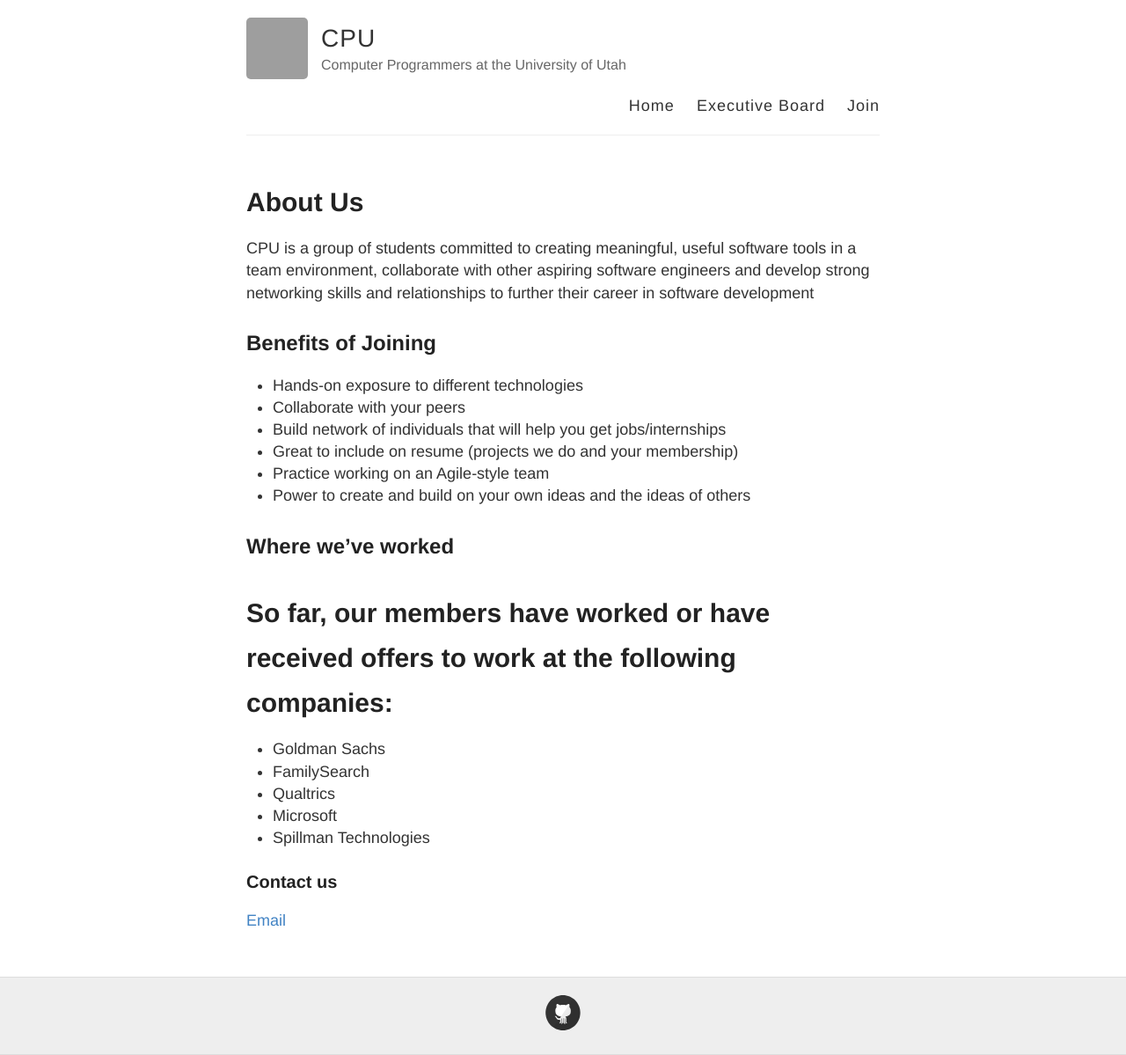
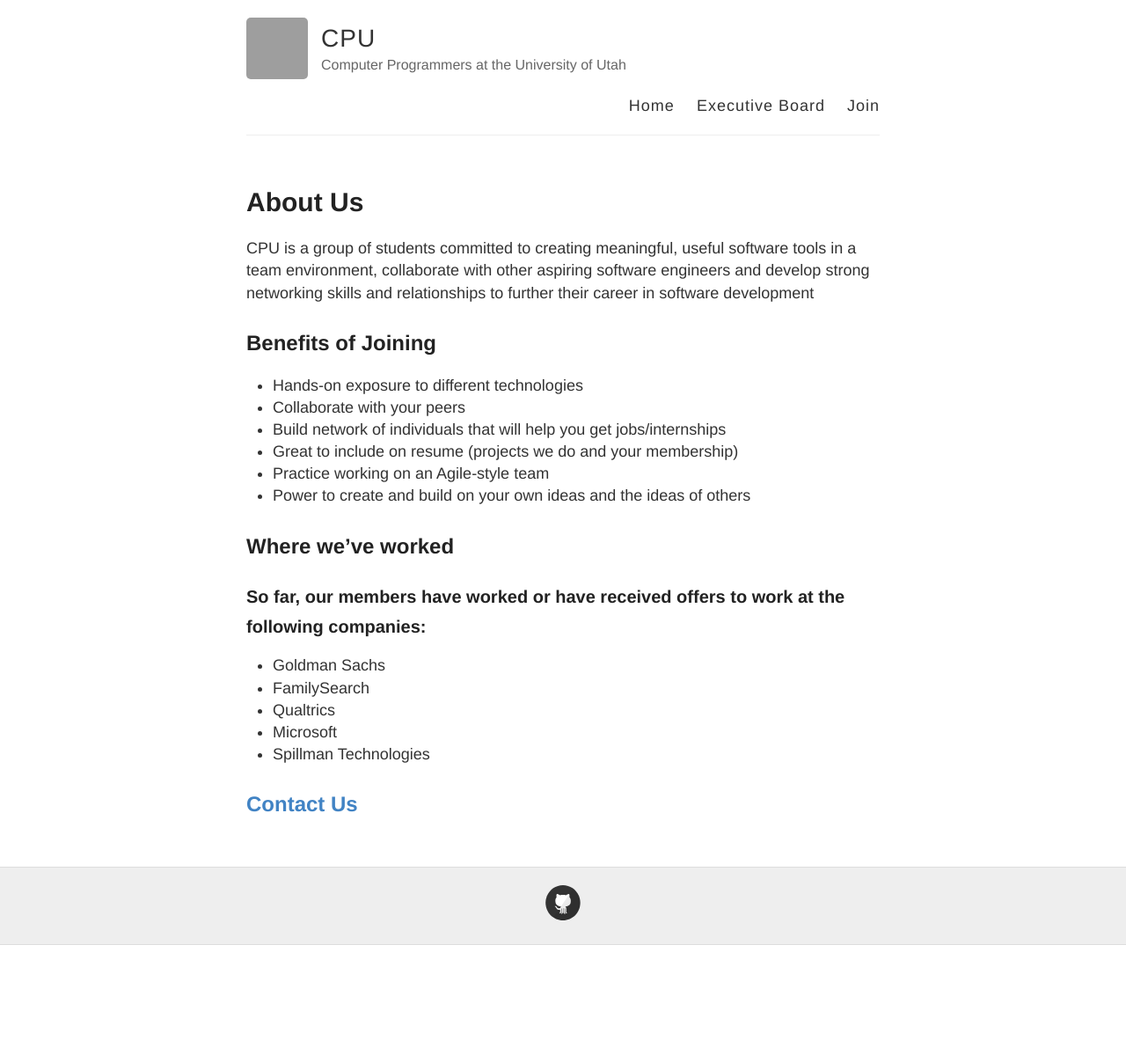
Before and after one commit to joshcally/cpuofu.github.io, a Jekyll site: the page built from md/index.md, in a window 1280 px wide. Shown: the whole page at 88% size. Built offline with Jekyll 4.4.1, drawn with Linux system fonts in a browser that asks for light colours; Markdown is read by kramdown in place of the engine named in the settings; after the commit the page ends 1074 px from its top, so only the background shows below that; grey boxes are pictures that could not be loaded.

Commit message:
About us page

```diff
--- a/md/index.md
+++ b/md/index.md
@@ -15,13 +15,11 @@ CPU is a group of students committed to creating meaningful, useful software too
 - Power to create and build on your own ideas and the ideas of others
 
 ##Where we've worked
-#So far, our members have worked or have received offers to work at the following companies:
+###So far, our members have worked or have received offers to work at the following companies:
 - Goldman Sachs
 - FamilySearch
 - Qualtrics
 - Microsoft
 - Spillman Technologies
 
-### Contact us
-
-[Email](mailto:cpuofu@gmail.com)
+##[Contact Us](mailto:cpuofu@gmail.com)
```
